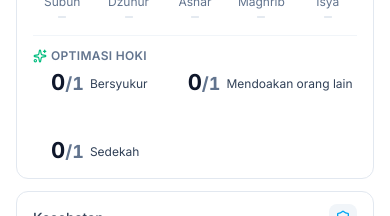
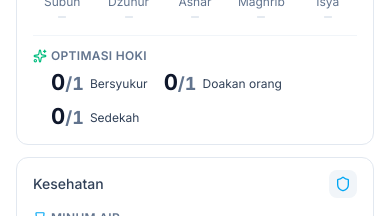
Before and after one commit to adakahroti-hue/daytrack, a Next.js app: page /overview in a window 390 px wide. Shown: the part 538-754 px from the top of the page. Built offline with nearby package versions, Linux system fonts and the light colour scheme; no server answers; the database is empty.

Commit message:
feat(overview): Optimasi Hoki mobile sebaris + teks Doakan orang

```diff
--- a/src/components/overview/RoutineTodaySection.tsx
+++ b/src/components/overview/RoutineTodaySection.tsx
@@ -271,14 +271,14 @@ export function RoutineTodaySection({ startStr, endStr, period }: { startStr: st
             <p className="text-xs font-semibold uppercase tracking-wide text-slate-500 flex items-center gap-1">
               <Sparkles className="h-3.5 w-3.5 text-emerald-500" /> Optimasi Hoki
             </p>
-            <div className="mt-1.5 pl-[18px] flex items-center gap-10 lg:gap-12 flex-wrap text-sm">
+            <div className="mt-1.5 pl-[18px] flex items-center gap-x-4 sm:gap-x-10 lg:gap-x-12 gap-y-1.5 flex-wrap text-sm">
               <div className="flex items-center gap-1.5">
                 <span className={cn('text-[22px] font-bold leading-none tabular-nums', numColor(checklist[0].days >= daysElapsed))}>{checklist[0].days}<span className={cn('text-lg', numColorSoft(checklist[0].days >= daysElapsed))}>/{daysElapsed}</span></span>
                 <span className="text-xs text-slate-700">Bersyukur</span>
               </div>
               <div className="flex items-center gap-1.5">
                 <span className={cn('text-[22px] font-bold leading-none tabular-nums', numColor(checklist[1].days >= daysElapsed))}>{checklist[1].days}<span className={cn('text-lg', numColorSoft(checklist[1].days >= daysElapsed))}>/{daysElapsed}</span></span>
-                <span className="text-xs text-slate-700">Mendoakan orang lain</span>
+                <span className="text-xs text-slate-700">Doakan orang</span>
               </div>
               <div className="flex items-center gap-1.5">
                 <span className={cn('text-[22px] font-bold leading-none tabular-nums', numColor(sedekahCount >= daysElapsed))}>{sedekahCount}<span className={cn('text-lg', numColorSoft(sedekahCount >= daysElapsed))}>/{daysElapsed}</span></span>
```
